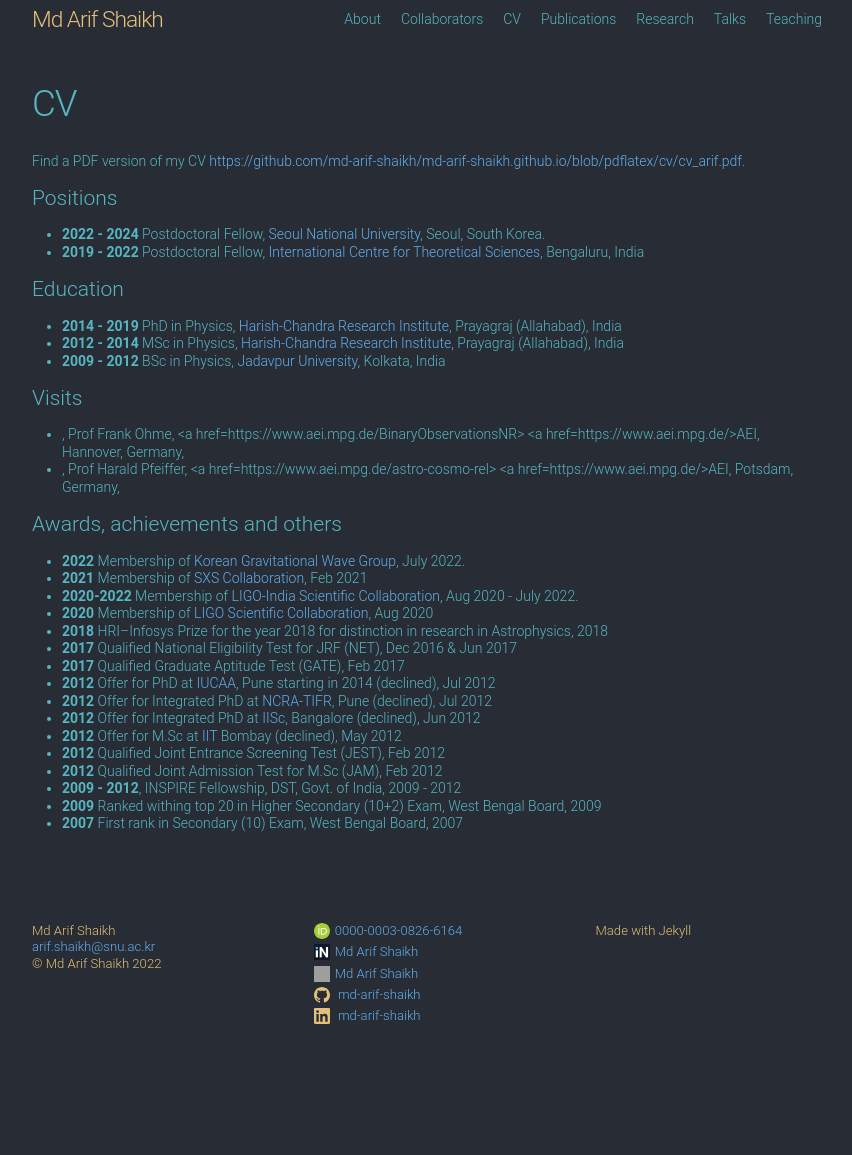
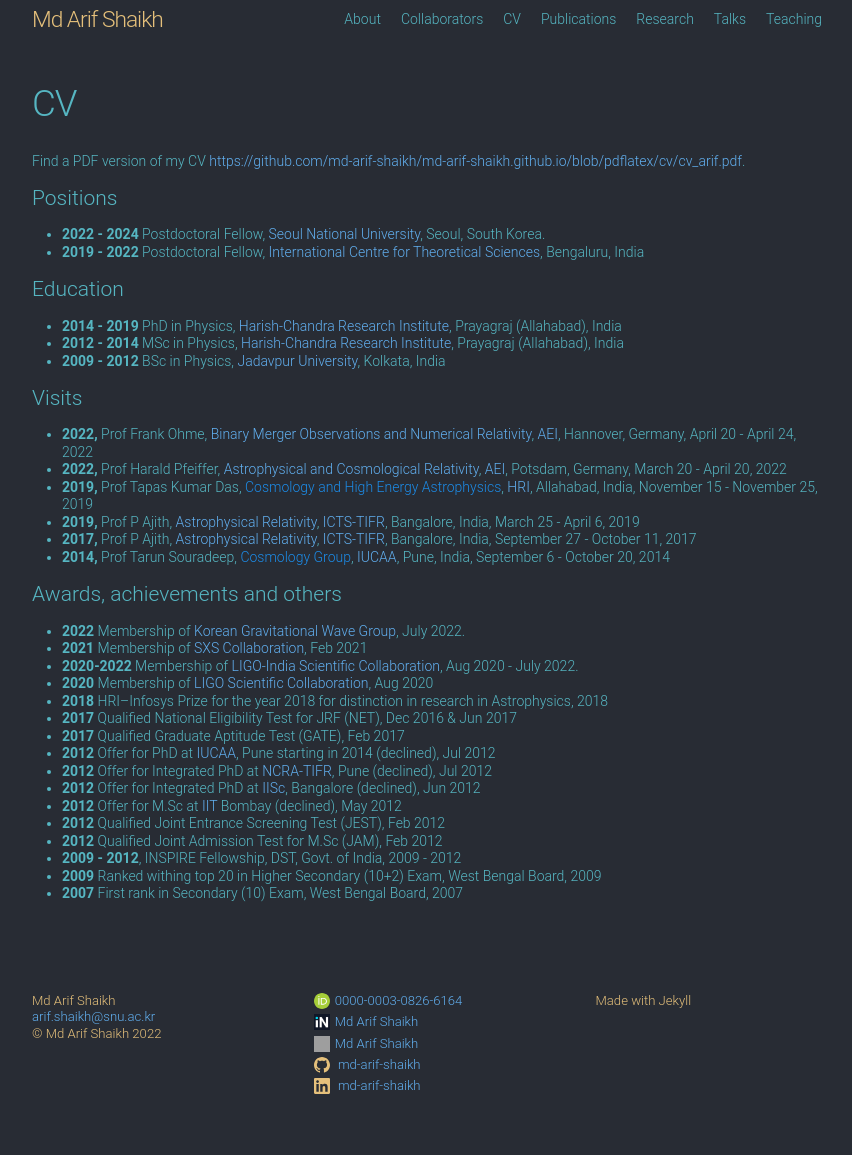
Before and after one commit to md-arif-shaikh/md-arif-shaikh.github.io, a Jekyll site: the page built from cv.md, in a window 1280 px wide. Shown: the whole page, without its empty margins (213-1065 px from the left). Built offline with Jekyll 4.4.1, drawn with Linux system fonts in a browser that asks for light colours; our own code applies the rules of GitHub Pages for plain Markdown files; before the commit the page ends 1085 px from its top, so only the background shows below that; grey boxes are pictures that could not be loaded.

Commit message:
use yaml for visits

```diff
--- a/_data/visits.yaml
+++ b/_data/visits.yaml
@@ -5,7 +5,7 @@
   to-year: 2022
   to-month: April
   to-date: 24
-  institute-name: AEI
+  institute: AEI
   institute-url: https://www.aei.mpg.de/
   department: Binary Merger Observations and Numerical Relativity
   department-url: https://www.aei.mpg.de/BinaryObservationsNR
@@ -20,10 +20,70 @@
   to-year: 2022
   to-month: April
   to-date: 20
-  institute-name: AEI
+  institute: AEI
   institute-url: https://www.aei.mpg.de/
   department: Astrophysical and Cosmological Relativity
   department-url: https://www.aei.mpg.de/astro-cosmo-rel
   host: Prof Harald Pfeiffer
   city: Potsdam
   country: Germany
+
+HRI-Allahabad-2019:
+  from-year: 2019
+  from-month: November
+  from-date: 15
+  to-year: 2019
+  to-month: November
+  to-date: 25
+  institute: HRI
+  institute-url: https://www.hri.res.in/
+  department: Cosmology and High Energy Astrophysics
+  department-url:
+  host: Prof Tapas Kumar Das
+  city: Allahabad
+  country: India
+
+ICTS-Bangalore-2019:
+  from-year: 2019
+  from-month: March
+  from-date: 25
+  to-year: 2019
+  to-month: April
+  to-date: 6
+  institute: ICTS-TIFR
+  institute-url: https://www.icts.res.in/
+  department: Astrophysical Relativity
+  department-url: https://www.icts.res.in/research/astrorel
+  host: Prof P Ajith
+  city: Bangalore
+  country: India
+
+ICTS-Bangalore-2017:
+  from-year: 2017
+  from-month: September
+  from-date: 27
+  to-year: 2017
+  to-month: October
+  to-date: 11
+  institute: ICTS-TIFR
+  institute-url: https://www.icts.res.in/
+  department: Astrophysical Relativity
+  department-url: https://www.icts.res.in/research/astrorel
+  host: Prof P Ajith
+  city: Bangalore
+  country: India
+
+IUCAA-Pune-2014:
+  from-year: 2014
+  from-month: September
+  from-date: 6
+  to-year: 2014
+  to-month: October
+  to-date: 20
+  institute: IUCAA
+  institute-url: https://www.iucaa.in/
+  department: Cosmology Group
+  department-url:
+  host: Prof Tarun Souradeep
+  city: Pune
+  country: India
--- a/cv.md
+++ b/cv.md
@@ -18,20 +18,28 @@
 <ul>
 {% for visit in site.data.visits %}
 {% assign v = visit[1] %}
-{% if v.from-year == v.to-year %}
-	{% assign year = v.from-year %}
-	{% assign dates = v.from-month | append: " " | append: v.from-date | append: " - " | append: v.to-month | append: " " | append: v.to-date | append: ", " | append: v.from-year %}
-{% else %}
-	{% assign year = v.from-year | append: " - " | append: v.to-year %}
-	{% assign dates = v.from-month | append: " " | append: v.from-date | append ", " | append: v.from-year | append: " - " | append: v.to-month | append: " " | append: v.to-date | append: ", " | append: v.to-year %}
-{% endif %}
   <li>
-    <b>{{ v.year }}</b>, {{ v.host }},
-	<a href={{ v.department-url }}>{{ v.department-name }}
-	<a href={{ v.institute-url }}>{{ v.institute-name }},
+    <b>
+	{% if v.from-year == v.to-year %}
+		{{ v.from-year }},
+	{% else %}
+		{{ v.from-year }} - {{ v.to-year }},
+	{% endif %}</b>
+	{{ v.host }},
+	<a href="{{ v.department-url }}">{{ v.department }}</a>,
+	<a href="{{ v.institute-url }}">{{ v.institute }}</a>,
 	{{ v.city }},
 	{{ v.country }},
-	{{ v.dates }}
+	{% if v.from-year == v.to-year %}
+		{% if v.from-month == v.to-mont %}
+			{{ v.from-month }} {{ v.from-date }} - {{v.to-date}}
+		{% else %}
+			{{ v.from-month }} {{ v.from-date }} - {{ v.to-month }} {{v.to-date}},
+		{% endif %}
+		{{v.to-year }}
+	{% else %}
+		{{ v.from-month }} {{v.from-date}}, {{ v.from-year }} - {{ v.from-month }} {{v.to-date}}, {{v.to-year }}
+	{% endif %}
   </li>
 {% endfor %}
 </ul>
```
